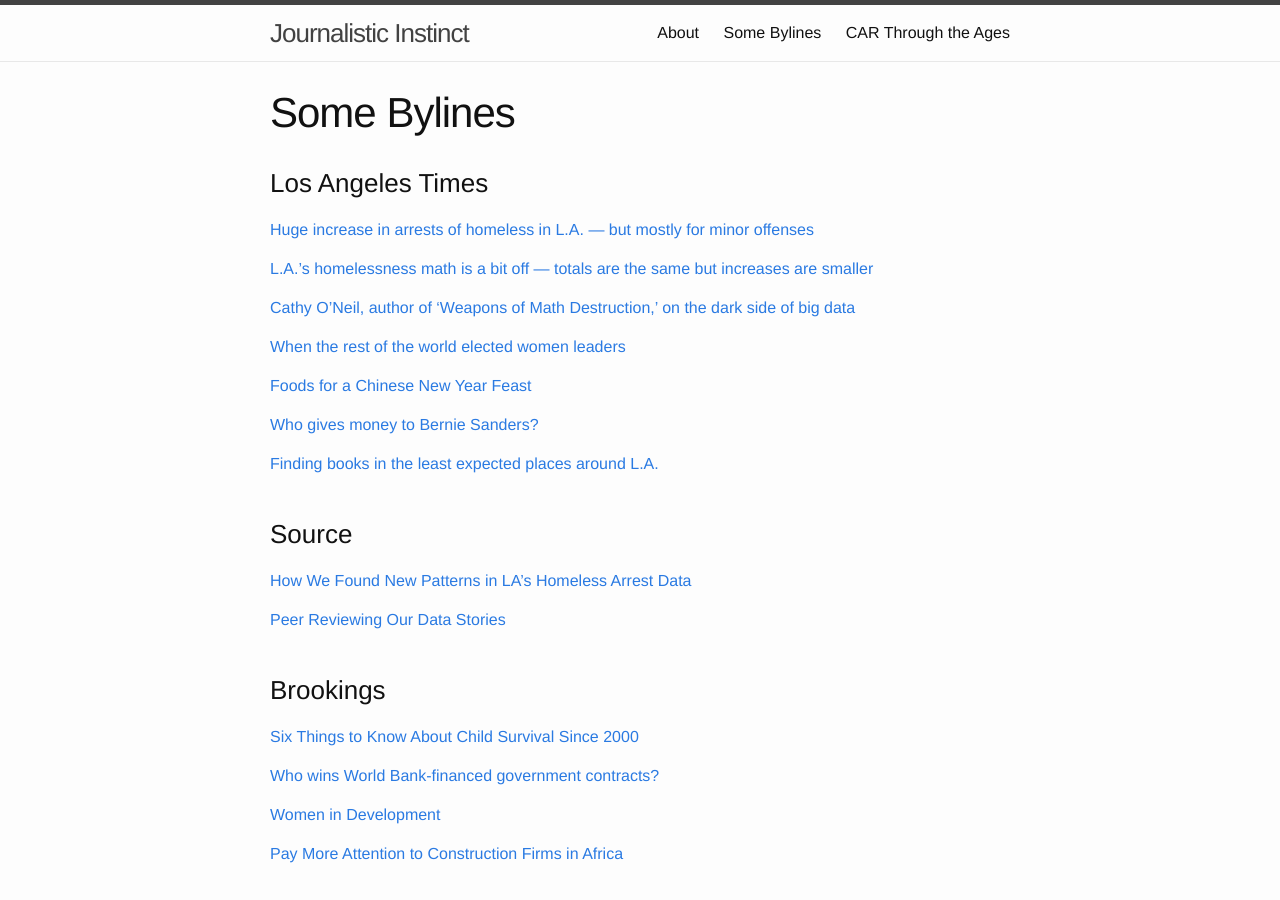
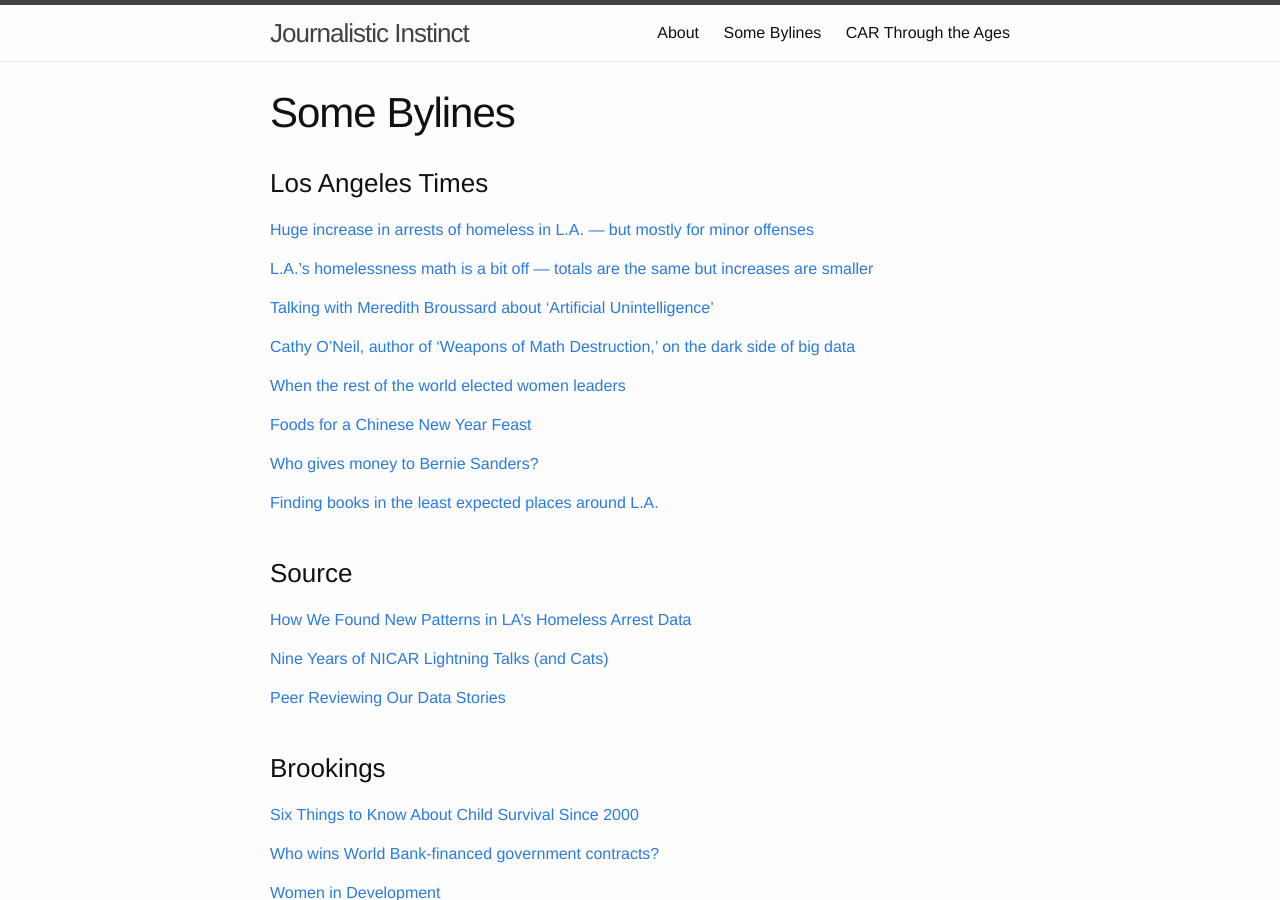
Before and after one commit to underthecurve/underthecurve.github.io, a Jekyll site: the page built from bylines.md, in a window 1280 px wide and 900 px high. Built offline with Jekyll 4.4.1, drawn with Linux system fonts in a browser that asks for light colours.

Commit message:
add bylines

```diff
--- a/bylines.md
+++ b/bylines.md
@@ -9,6 +9,8 @@ permalink: /bylines/
 [Huge increase in arrests of homeless in L.A. — but mostly for minor offenses](http://www.latimes.com/local/politics/la-me-homeless-arrests-20180204-story.html)
 
 [L.A.'s homelessness math is a bit off — totals are the same but increases are smaller](http://www.latimes.com/local/california/la-me-homeless-count-snap-story.html)
+
+[Talking with Meredith Broussard about 'Artificial Unintelligence'](http://www.latimes.com/books/la-ca-jc-meredith-broussard-20180426-htmlstory.html)
 
 [Cathy O'Neil, author of 'Weapons of Math Destruction,' on the dark side of big data](http://www.latimes.com/books/jacketcopy/la-ca-jc-cathy-oneil-20161229-story.html)
 
@@ -25,6 +27,8 @@ permalink: /bylines/
 ### Source
 
 [How We Found New Patterns in LA’s Homeless Arrest Data](https://source.opennews.org/articles/how-we-found-new-patterns-la-homeless-arrest/)
+
+[Nine Years of NICAR Lightning Talks (and Cats)](https://source.opennews.org/articles/nine-years-nicar-lightning-talks-and-cats/)
 
 [Peer Reviewing Our Data Stories](https://source.opennews.org/articles/peer-reviewing-our-data-stories/)
 <br>
```
